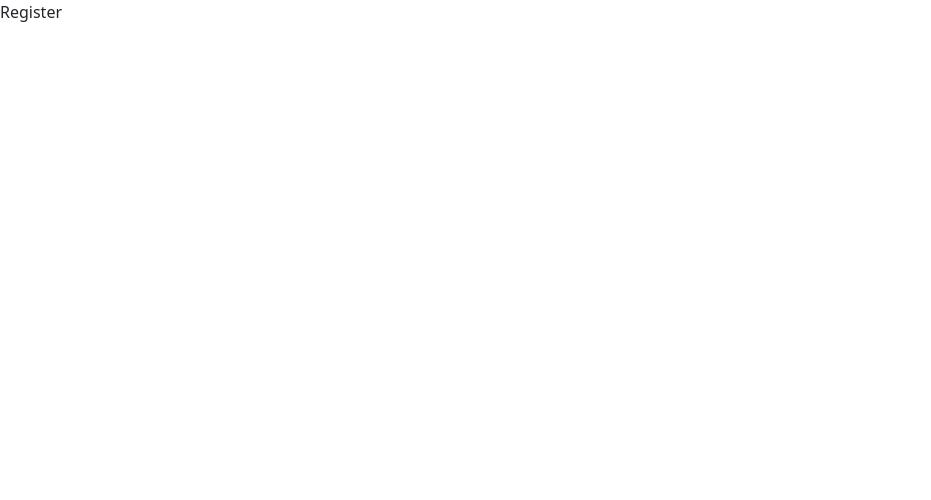
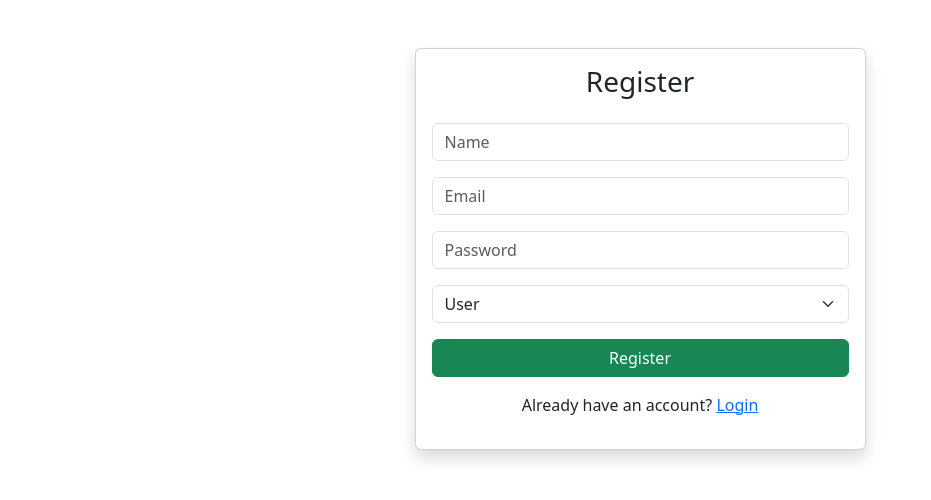
Before and after one commit to Abhishek7356/tast-management-client, a React app: page /register in a window 1280 px wide. Shown: the top 500 px of the page, without its empty margins (0-931 px from the left). Built offline with nearby package versions, Linux system fonts and the light colour scheme; the HTML template or start-up script is replaced by a standard one.

Commit message:
implement register page and api intergration as like login

```diff
--- a/src/pages/Dashboard.jsx
+++ b/src/pages/Dashboard.jsx
@@ -1,9 +1,25 @@
 import React from 'react'
 
 const Dashboard = () => {
+    const user = JSON.parse(localStorage.getItem("user"));
+
     return (
-        <div>Dashboard</div>
-    )
+        <div className="container mt-5">
+            <h2>Dashboard</h2>
+
+            <h5>Welcome {user?.name}</h5>
+
+            <button
+                className="btn btn-danger"
+                onClick={() => {
+                    localStorage.clear();
+                    window.location.href = "/";
+                }}
+            >
+                Logout
+            </button>
+        </div>
+    );
 }
 
 export default Dashboard
--- a/src/pages/Register.jsx
+++ b/src/pages/Register.jsx
@@ -1,9 +1,113 @@
-import React from 'react'
+import { useState } from "react";
+import { Link, useNavigate } from "react-router-dom";
+import { register } from "../services/authService";
 
 const Register = () => {
-  return (
-    <div>Register</div>
-  )
-}
+    const navigate = useNavigate();
 
-export default Register
+    const [formData, setFormData] = useState({
+        name: "",
+        email: "",
+        password: "",
+        role: "user",
+    });
+
+    const [loading, setLoading] = useState(false);
+    const [error, setError] = useState("");
+
+    const handleChange = (e) => {
+        setFormData({
+            ...formData,
+            [e.target.name]: e.target.value,
+        });
+    };
+
+    const handleSubmit = async (e) => {
+        e.preventDefault();
+
+        setError("");
+
+        if (!formData.name || !formData.email || !formData.password) {
+            return setError("All fields are required");
+        }
+
+        try {
+            setLoading(true);
+
+            await register(formData);
+
+            navigate("/");
+        } catch (err) {
+            setError(err.response?.data?.message || "Registration failed");
+        } finally {
+            setLoading(false);
+        }
+    };
+
+    return (
+        <div className="container mt-5">
+            <div className="row justify-content-center">
+                <div className="col-md-5">
+                    <div className="card shadow">
+                        <div className="card-body">
+                            <h3 className="text-center mb-4">
+                                Register
+                            </h3>
+                            {error && (
+                                <div className="alert alert-danger">
+                                    {error}
+                                </div>
+                            )}
+                            <form onSubmit={handleSubmit}>
+                                <input
+                                    className="form-control mb-3"
+                                    placeholder="Name"
+                                    name="name"
+                                    value={formData.name}
+                                    onChange={handleChange}
+                                />
+                                <input
+                                    className="form-control mb-3"
+                                    placeholder="Email"
+                                    type="email"
+                                    name="email"
+                                    value={formData.email}
+                                    onChange={handleChange}
+                                />
+                                <input
+                                    className="form-control mb-3"
+                                    placeholder="Password"
+                                    type="password"
+                                    name="password"
+                                    value={formData.password}
+                                    onChange={handleChange}
+                                />
+                                <select
+                                    className="form-select mb-3"
+                                    name="role"
+                                    value={formData.role}
+                                    onChange={handleChange}
+                                >
+                                    <option value="user">User</option>
+                                    <option value="admin">Admin</option>
+                                </select>
+                                <button
+                                    className="btn btn-success w-100"
+                                    disabled={loading}
+                                >
+                                    {loading ? "Registering..." : "Register"}
+                                </button>
+                            </form>
+                            <p className="text-center mt-3">
+                                Already have an account?{" "}
+                                <Link to="/">Login</Link>
+                            </p>
+                        </div>
+                    </div>
+                </div>
+            </div>
+        </div>
+    );
+};
+
+export default Register;
```
